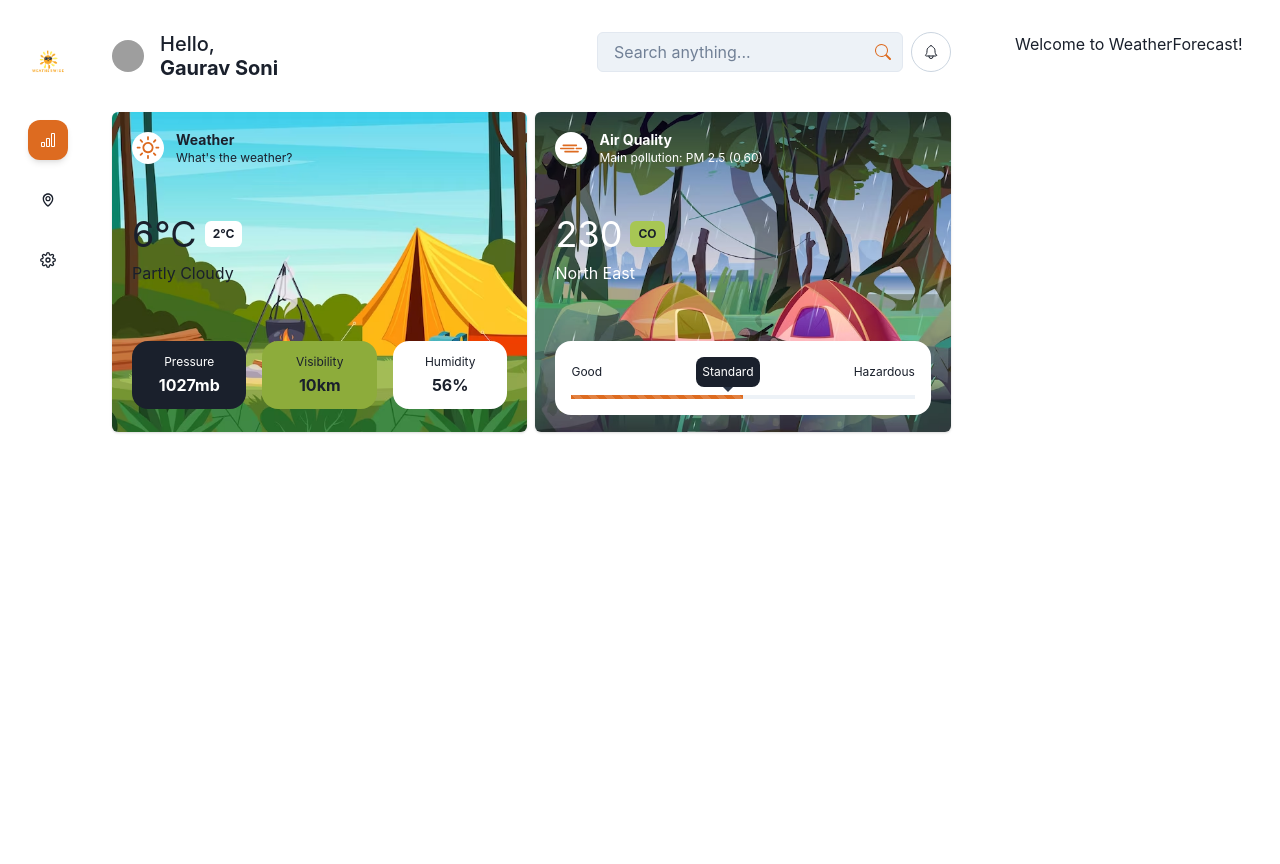
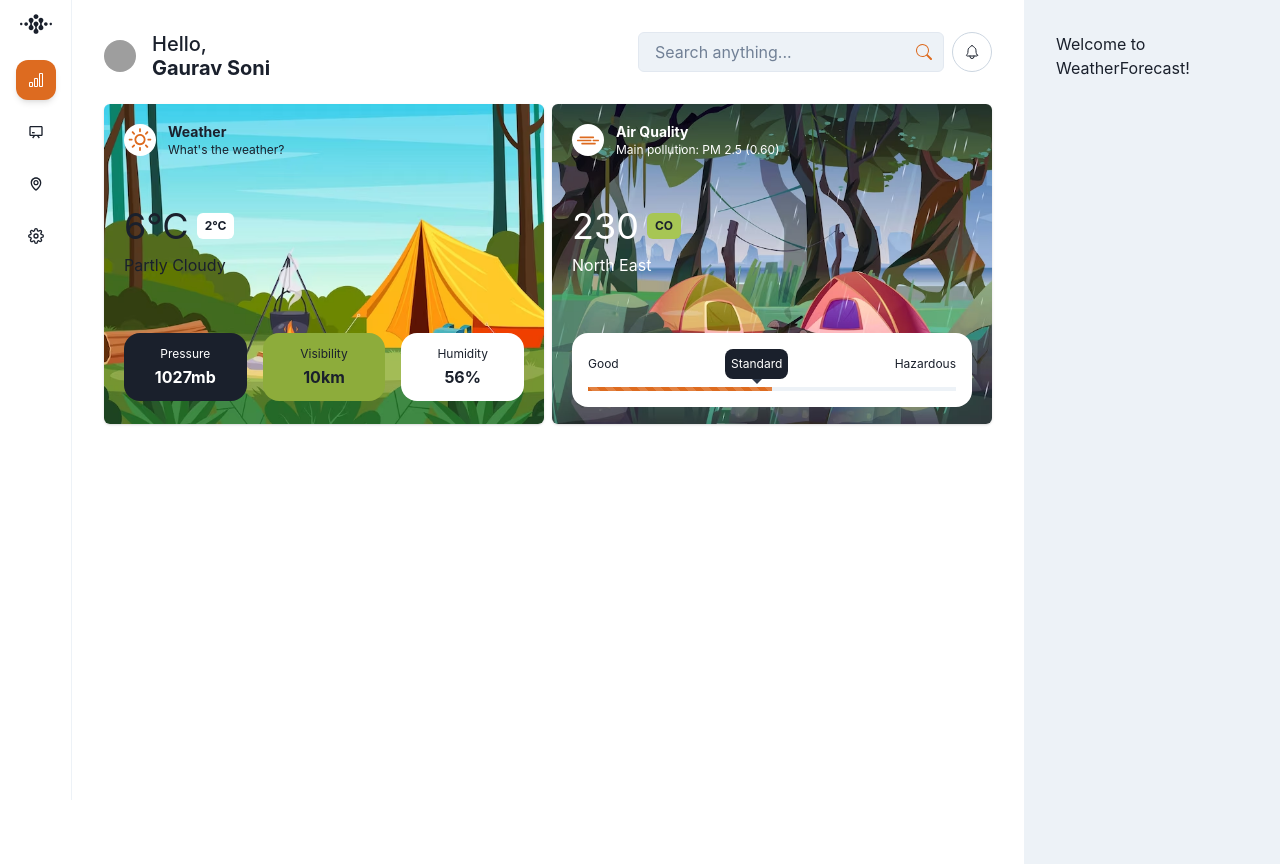
Before and after one commit to gauravsoni119/weather-wise, a React (Vite) app in the folder apps/weather-wise/: page / in a window 1280 px wide. Before the commit the page ends 800 px from the top, so only its background shows below. Built offline with nearby package versions, Linux system fonts and the light colour scheme; grey boxes are pictures that could not be loaded.

Commit message:
feat(wether-wise): implement sidenav

```diff
--- a/apps/weather-wise/src/app/layout/Layout.tsx
+++ b/apps/weather-wise/src/app/layout/Layout.tsx
@@ -1,22 +1,37 @@
-import { Box, Flex } from '@chakra-ui/react';
+import { Box, useDisclosure } from '@chakra-ui/react';
 import { WeatherForecast } from '@weather-wise/feature';
-import logo from '../../assets/logo.png';
-import { Sidebar, Navbar } from '@weather-wise/ui';
+import { BsBarChart } from 'react-icons/bs';
+import { BiMap, BiChalkboard } from 'react-icons/bi';
+import { FiSettings } from 'react-icons/fi';
+import {
+  Sidebar,
+  SidebarContainer,
+  sidebarContext,
+  Navbar,
+} from '@weather-wise/ui';
 import { Outlet } from 'react-router-dom';
 
 export default function Layout() {
+  const { isOpen, onOpen, onClose } = useDisclosure();
+  const navItems = [
+    { icon: BsBarChart, ariaLabel: 'Dashboard', to: '' },
+    { icon: BiChalkboard, ariaLabel: 'Forecast', to: 'forecast' },
+    { icon: BiMap, ariaLabel: 'Location', to: 'location' },
+    { icon: FiSettings, ariaLabel: 'Settings', to: 'settings' },
+  ];
   return (
-    <Flex>
-      <Box pt='8' pl='4'>
-        <Sidebar logo={logo} />
-      </Box>
-      <Box w={{ base: '100%', xl: 'calc(100% - 64px)' }} ml="64px" p="8">
-        <Navbar avatar="Gaurav Soni" />
-        <Outlet />
-      </Box>
-      <Box w={{ base: '30%' }} p="8">
-        <WeatherForecast />
-      </Box>
-    </Flex>
+    <sidebarContext.Provider value={{ isOpen, onOpen, onClose }}>
+      <SidebarContainer
+        sidebar={<Sidebar navItems={navItems} />}
+        secondarySidebar={<WeatherForecast />}
+      >
+        <Box paddingBottom={{ base: 4, md: 6 }} px={{ base: 2, md: 0 }}>
+          <Navbar avatar="Gaurav Soni" />
+        </Box>
+        <Box>
+          <Outlet />
+        </Box>
+      </SidebarContainer>
+    </sidebarContext.Provider>
   );
 }
--- a/apps/weather-wise/src/app/router/index.tsx
+++ b/apps/weather-wise/src/app/router/index.tsx
@@ -10,6 +10,7 @@ export default createBrowserRouter([
       { path: '', element: <Dashboard /> },
       { path: 'location', element: 'Location' },
       { path: 'settings', element: 'Settings' },
+      { path: 'forecast', element: 'Forecast' },
     ],
   },
 ]);
--- a/libs/feature/src/lib/weather-forecast/weather-forecast.tsx
+++ b/libs/feature/src/lib/weather-forecast/weather-forecast.tsx
@@ -5,7 +5,7 @@ export interface WeatherForecastProps {}
 
 export function WeatherForecast(props: WeatherForecastProps) {
   return (
-    <Box as='aside' pos='fixed'>
+    <Box as='aside' pos='fixed' display={{base: 'none', md: 'block'}}>
       <h1>Welcome to WeatherForecast!</h1>
     </Box>
   );
--- a/libs/ui/src/index.ts
+++ b/libs/ui/src/index.ts
@@ -1,5 +1,9 @@
+export * from './lib/sidebar-items/sidebar-items';
 export * from './lib/weather-card/weather-card';
 export * from './lib/kpi-card/kpi-card';
 export * from './lib/air-quality-indicator/air-quality-indicator';
 export * from './lib/sidebar/sidebar';
+export * from './lib/sidebar/sidebar-context';
+export * from './lib/sidebar/sidebar-container/sidebar-container';
+export * from './lib/sidebar/sidebar-content/sidebar-content';
 export * from './lib/navbar/navbar';
--- a/libs/ui/src/lib/navbar/navbar.tsx
+++ b/libs/ui/src/lib/navbar/navbar.tsx
@@ -10,18 +10,22 @@ import {
   useColorModeValue,
   IconButton,
 } from '@chakra-ui/react';
+import { useContext } from 'react';
 import { BsSearch } from 'react-icons/bs';
+import { FiMenu } from 'react-icons/fi';
 import { IoNotificationsOutline } from 'react-icons/io5';
+import { sidebarContext } from '../sidebar/sidebar-context';
 
 export interface NavbarProps {
   avatar: string;
 }
 
 export function Navbar({ avatar }: NavbarProps) {
+  const { onOpen } = useContext(sidebarContext);
   return (
-    <Flex pb="8" justifyContent="space-between">
+    <Flex justifyContent="space-between">
       <Box>
-        <HStack>
+        <HStack display={{ base: 'none', md: 'flex' }}>
           <Avatar name={avatar} src={avatar} size="sm" mr="2" />
           <Flex direction="column" alignItems="flex-start">
             <Heading as="h2" size="md" fontWeight="medium">
@@ -32,6 +36,12 @@ export function Navbar({ avatar }: NavbarProps) {
             </Heading>
           </Flex>
         </HStack>
+        <IconButton
+          aria-label="menu"
+          display={{ base: 'flex', md: 'none' }}
+          onClick={onOpen}
+          icon={<FiMenu />}
+        />
       </Box>
       <Box>
         <HStack>
--- /dev/null
+++ b/libs/ui/src/lib/sidebar-items/sidebar-items.tsx
@@ -0,0 +1,76 @@
+import {
+  List,
+  ListItem,
+  Icon,
+  Flex,
+  Text,
+  Link,
+  Tooltip,
+  IconButton,
+} from '@chakra-ui/react';
+import { IconType } from 'react-icons';
+import { NavLink } from 'react-router-dom';
+
+export interface SidebarItem {
+  icon: IconType;
+  ariaLabel: string;
+  to: string;
+}
+
+export interface SidebarItemsProps {
+  navItems: SidebarItem[];
+  mode?: 'semi' | 'over';
+}
+
+export function SidebarItems({ navItems, mode = 'semi' }: SidebarItemsProps) {
+  const sidebarItemInSemiMode = (item: SidebarItem, index: number) => (
+    <ListItem key={index}>
+      <Link
+        display="block"
+        as={NavLink}
+        to={item.to}
+        _focus={{ bg: 'gray.100' }}
+        _hover={{
+          bg: 'gray.200',
+        }}
+        _activeLink={{ bg: 'secondary.500', color: 'white' }}
+        w="full"
+        borderRadius="md"
+      >
+        <Flex alignItems="center" p={2}>
+          <Icon boxSize="5" as={item.icon} />
+          <Text ml={2}>{item.ariaLabel}</Text>
+        </Flex>
+      </Link>
+    </ListItem>
+  );
+  const sidebarItemInOverMode = (
+    { icon: Icon, ...item }: SidebarItem,
+    index: number
+  ) => (
+    <ListItem key={index}>
+      <Tooltip label={item.ariaLabel} placement="right">
+        <IconButton
+          key={index}
+          as={NavLink}
+          _focus={{ bg: 'gray.100' }}
+          _activeLink={{ boxShadow: 'md', bg: 'secondary.500', color: 'white' }}
+          bg="transparent"
+          aria-label={item.ariaLabel}
+          borderRadius="xl"
+          icon={<Icon />}
+          to={item.to}
+        />
+      </Tooltip>
+    </ListItem>
+  );
+  return (
+    <List spacing={3}>
+      {mode === 'semi'
+        ? navItems.map((item, index) => sidebarItemInSemiMode(item, index))
+        : navItems.map((item, index) => sidebarItemInOverMode(item, index))}
+    </List>
+  );
+}
+
+export default SidebarItems;
--- /dev/null
+++ b/libs/ui/src/lib/sidebar/sidebar-container/sidebar-container.tsx
@@ -0,0 +1,61 @@
+import React from 'react';
+import { Box, Flex, Grid, GridItem } from '@chakra-ui/react';
+
+export interface SidebarContainerProps {
+  children: React.ReactNode;
+  sidebar: React.ReactElement;
+  secondarySidebar: React.ReactElement;
+}
+
+export function SidebarContainer({
+  children,
+  sidebar,
+  secondarySidebar,
+}: SidebarContainerProps) {
+  return (
+    <Grid
+      templateAreas={`'sidebar main secondarySidebar'`}
+      templateColumns="auto 1fr auto"
+    >
+      <GridItem area="sidebar" as="aside" w={{ base: 'full' }} p={{ base: 0 }}>
+        <Box
+          pos="sticky"
+          top={0}
+          w={{ base: 0, md: '72px' }}
+          borderRight="1px solid"
+          borderColor="gray.100"
+          p={{ base: 0, md: 2 }}
+          paddingTop={8}
+          height="100vh"
+          overflow="auto"
+          css={{
+            '&::-webkit-scrollbar': {
+              height: 'var(--chakra-sizes-1)',
+              width: 'var(--chakra-sizes-1)',
+            },
+            '&::-webkit-scrollbar-thumb': {
+              backgroundColor: 'var(--chakra-colors-gray-400)',
+            },
+          }}
+        >
+          {sidebar}
+        </Box>
+      </GridItem>
+      <GridItem as="main" area="main" p={{ base: 6, md: 8 }}>
+        {children}
+      </GridItem>
+      <GridItem
+        area="secondarySidebar"
+        w={{ base: 0, md: '256px' }}
+        p={{ base: 0, md: 8 }}
+        bg="gray.100"
+      >
+        <Box pos="sticky" top={0} height="100vh" overflow="auto">
+          {secondarySidebar}
+        </Box>
+      </GridItem>
+    </Grid>
+  );
+}
+
+export default SidebarContainer;
--- /dev/null
+++ b/libs/ui/src/lib/sidebar/sidebar-context.tsx
@@ -0,0 +1,11 @@
+import { createContext } from 'react';
+
+export const sidebarContext = createContext<{
+  onOpen: () => void;
+  onClose: () => void;
+  isOpen: boolean;
+}>({
+  onOpen: () => undefined,
+  onClose: () => undefined,
+  isOpen: false,
+});
--- a/libs/ui/src/lib/sidebar/sidebar.tsx
+++ b/libs/ui/src/lib/sidebar/sidebar.tsx
@@ -1,41 +1,41 @@
-import { Box, IconButton, Image, Tooltip, VStack } from '@chakra-ui/react';
-import { BsBarChart } from 'react-icons/bs';
-import { BiMap } from 'react-icons/bi';
-import { FiSettings } from 'react-icons/fi';
-import { NavLink } from 'react-router-dom';
+import React, { useContext } from 'react';
+import {
+  Drawer,
+  DrawerContent,
+  DrawerCloseButton,
+  DrawerHeader,
+  DrawerOverlay,
+  VStack,
+  DrawerBody,
+  Icon,
+} from '@chakra-ui/react';
+import { SiWwise } from 'react-icons/si';
+import { sidebarContext } from './sidebar-context';
+import SidebarItems, { SidebarItem } from '../sidebar-items/sidebar-items';
 
 export interface SidebarProps {
-  logo: string;
+  navItems: SidebarItem[];
 }
 
-export function Sidebar({ logo }: SidebarProps) {
-  const navItems = [
-    { component: <BsBarChart />, ariaLabel: 'Dashboard', to: '' },
-    { component: <BiMap />, ariaLabel: 'Location', to: 'location' },
-    { component: <FiSettings />, ariaLabel: 'Settings', to: 'settings' },
-  ];
+export function Sidebar({ navItems }: SidebarProps) {
+  const { isOpen, onClose } = useContext(sidebarContext);
   return (
-    <Box as="aside" w="64px" pos="fixed" p={2}>
-      <Image src={logo} pb="8" />
-      <VStack spacing="5">
-        {navItems.map((item, index) => (
-          <NavLink to={item.to} key={index}>
-            {({ isActive }) => (
-              <Tooltip label={item.ariaLabel} placement='right'>
-                <IconButton
-                  boxShadow={isActive? 'md' : 'none'}
-                  bg={isActive ? 'secondary.500' : 'transparent'}
-                  aria-label={item.ariaLabel}
-                  colorScheme={isActive ? 'secondary' : 'gray'}
-                  borderRadius="xl"
-                  icon={item.component}
-                />
-              </Tooltip>
-            )}
-          </NavLink>
-        ))}
+    <React.Fragment>
+      <VStack spacing="5" as="nav" display={{ base: 'none', md: 'flex' }}>
+        <Icon as={SiWwise} boxSize={8} />
+        <SidebarItems navItems={navItems} mode="over" />
       </VStack>
-    </Box>
+      <Drawer placement="left" onClose={onClose} isOpen={isOpen}>
+        <DrawerOverlay />
+        <DrawerContent>
+          <DrawerCloseButton />
+          <DrawerHeader>Weather Wise</DrawerHeader>
+          <DrawerBody>
+            <SidebarItems navItems={navItems} />
+          </DrawerBody>
+        </DrawerContent>
+      </Drawer>
+    </React.Fragment>
   );
 }
 
```
Also changed, not shown: 2 other files (tests, documents, lock files or other folders).
